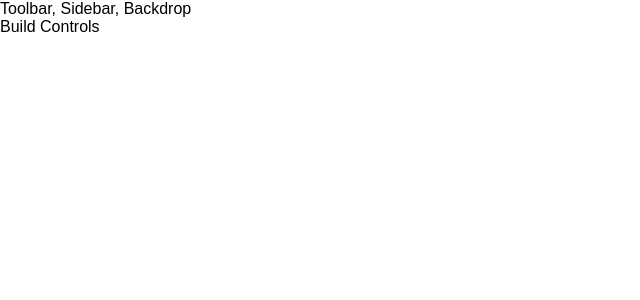
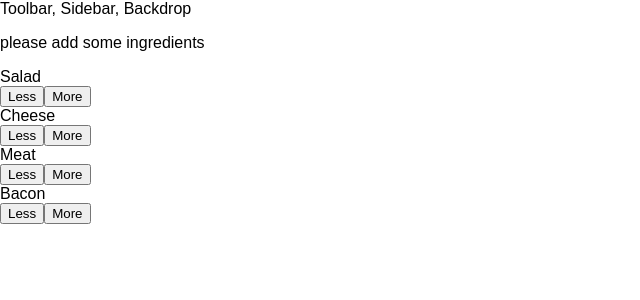
Before and after one commit to manuzcheruz/burger-builder, a React app: page / in a window 1280 px wide. Shown: the top 300 px of the page, without its empty margins (0-640 px from the left). Built offline with nearby package versions, Linux system fonts and the light colour scheme.

Commit message:
dynamic adding and removing ingredients

```diff
--- /dev/null
+++ b/src/components/Burger/BuildControls/BuildControl/BuildControl.css
@@ -0,0 +1,58 @@
+.BuildControl {
+    display: flex;
+    justify-content: space-between;
+    align-items: center;
+    margin: 5px 0;
+}
+
+.BuildControl button {
+    display: block;
+    font: inherit;
+    padding: 5px;
+    margin: 0 5px;
+    width: 80px;
+    border: 1px solid #AA6817;
+    cursor: pointer;
+    outline: none;
+}
+
+.BuildControl button:disabled {
+    background-color: #AC9980;
+    border: 1px solid #7E7365;
+    color: #ccc;
+    cursor: default;
+}
+
+.BuildControl button:hover:disabled {
+    background-color: #AC9980;
+    color: #ccc;
+    cursor: not-allowed;
+}
+
+.Label {
+    padding: 10px;
+    font-weight: bold;
+    width: 80px;
+}
+
+.BuildControl .Less {
+    background-color: #D39952;
+    color: white;
+}
+
+.BuildControl .More {
+    background-color: #8F5E1E;
+    color: white;
+}
+
+.BuildControl .Less:hover,
+.BuildControl .Less:active {
+    background-color: #DAA972;
+    color: white;
+}
+
+.BuildControl .More:hover,
+.BuildControl .More:active {
+    background-color: #99703F;
+    color: white;
+}
--- /dev/null
+++ b/src/components/Burger/BuildControls/BuildControl/BuildControl.js
@@ -0,0 +1,17 @@
+import React from 'react';
+
+import classes from './BuildControl.css';
+
+
+
+const buildControl = (props) => (
+    <div className={classes.BuildControl}>
+        <div className={classes.Label}>
+            {props.label}
+        </div>
+        <button className={classes.Less} onClick={props.removed}>Less</button>
+        <button className={classes.More} onClick={props.added}> More</button>
+    </div>
+);
+
+export default buildControl;
--- /dev/null
+++ b/src/components/Burger/BuildControls/BuildControls.css
@@ -0,0 +1,10 @@
+.BuildControls {
+    width: 100%;
+    background-color: #2610ec;
+    display: flex;
+    flex-flow: column;
+    align-items: center;
+    box-shadow: 0 2px 1px #CCC;
+    margin: auto;
+    padding: 10px 0;
+}
--- /dev/null
+++ b/src/components/Burger/BuildControls/BuildControls.js
@@ -0,0 +1,36 @@
+import React from 'react';
+
+import classes from './BuildControls.css';
+import BuildControl from './BuildControl/BuildControl'
+
+const controls = [
+    {
+        label: 'Salad',
+        type: 'salad'},
+    {
+        label: 'Cheese',
+        type: 'cheese'
+    },
+    {
+        label: 'Meat',
+        type: 'meat'
+    },
+    {
+        label: 'Bacon',
+        type: 'bacon'
+    }
+]
+
+const buildControls = (props) => (
+    <div className={classes.BuildControl}>
+        {controls.map(item => (
+            <BuildControl
+                key={item.label}
+                label={item.label}
+                added={() => props.ingredientAdded(item.type)}
+                removed={() => props.ingredientRemoved(item.type)} />
+        ))}
+    </div>
+);
+
+export default buildControls;
--- a/src/components/Burger/Burger.js
+++ b/src/components/Burger/Burger.js
@@ -5,12 +5,19 @@ import classes from './Burger.css';
 
 const burger = (props) => {
     // transforming object ingredients from burger builder into a array string
-    const transformedIngredients = Object.keys(props.ingredients)
+    let transformedIngredients = Object.keys(props.ingredients)
         .map(igKey => {
             return [...Array(props.ingredients[igKey])].map((_, i) => {
                 return <BurgerIngredient key={igKey + i} type={igKey} />;
             })
-        });
+        })
+        .reduce((arr, el) => {
+            return arr.concat(el)
+        }, []);
+
+    if (transformedIngredients.length === 0 ) {
+        transformedIngredients = <p>please add some ingredients</p>
+    }
     return (
         <div className={classes.Burger}>
             <BurgerIngredient type="bread-top" />
--- a/src/containers/BurgerBuilder/BurgerBuilder.js
+++ b/src/containers/BurgerBuilder/BurgerBuilder.js
@@ -2,24 +2,65 @@ import React, { Component } from 'react';
 
 import Aux from '../../hoc/Aux'
 import Burger from '../../components/Burger/Burger'
+import BuildControls from '../../components/Burger/BuildControls/BuildControls';
+
+const INGREDIENTS_PRICES = {
+    salad: 0.5,
+    bacon: 0.7,
+    meat: 1.3,
+    cheese: 0.3
+}
 
 class BurgerBuilder extends Component {
     state = {
         ingredients: {
-            salad: 1,
-            bacon: 1,
-            cheese: 2,
-            meat: 2
+            salad: 0,
+            bacon: 0,
+            cheese: 0,
+            meat: 0
+        },
+        totalPrice: 4
+    }
+
+    addIngredientHandler = (type) => {
+        const oldCount = this.state.ingredients[type];
+        const updatedCount = oldCount + 1;
+        const updatedIngredients = {
+            ...this.state.ingredients
+        };
+        updatedIngredients[type] = updatedCount;
+        const priceAddition = INGREDIENTS_PRICES[type];
+        const oldPrice = this.state.totalPrice;
+        const newPrice = oldPrice + priceAddition;
+        this.setState({totalPrice: newPrice, ingredients: updatedIngredients})
+    }
+
+    removeIngredientHandler = (type) => {
+        const oldCount = this.state.ingredients[type];
+        if (oldCount <= 0) {
+            return;
         }
+        const updatedCount = oldCount - 1;
+        const updatedIngredients = {
+            ...this.state.ingredients
+        };
+        updatedIngredients[type] = updatedCount;
+        const priceDeduction = INGREDIENTS_PRICES[type];
+        const oldPrice = this.state.totalPrice;
+        const newPrice = oldPrice - priceDeduction;
+        this.setState({
+            totalPrice: newPrice,
+            ingredients: updatedIngredients
+        })
     }
 
     render () {
         return (
             <Aux>
                 <Burger ingredients={this.state.ingredients}/>
-                <div>
-                    Build Controls
-                </div>
+                <BuildControls
+                    ingredientAdded={this.addIngredientHandler}
+                    ingredientRemoved={this.removeIngredientHandler} />
             </Aux>
         );
     }
```
